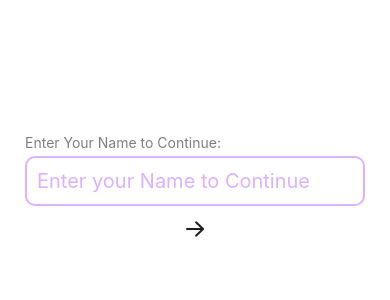
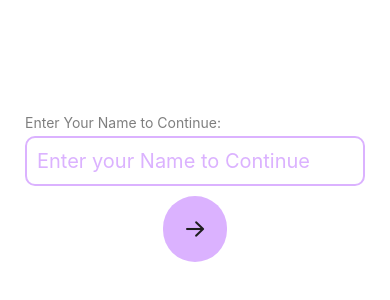
Before and after one commit to uzairqq/NoteAppReactNative, a React Native app: screen / in a window 390 px wide. Shown: the part 234-534 px from the top of the page. Built offline with nearby package versions, Linux system fonts and the light colour scheme.

Commit message:
Styling In Round Btn

```diff
--- a/app/components/RoundIconBtn.js
+++ b/app/components/RoundIconBtn.js
@@ -9,10 +9,18 @@ const RoundIconBtn = ({ antIconName, antSize, antColor }) => {
       name={antIconName}
       size={antSize || 24}
       color={antColor || colors.DARK}
+      style={styles.icon}
     />
   );
 };
 
-const styles = StyleSheet.create({});
+const styles = StyleSheet.create({
+  icon: {
+    backgroundColor: colors.PRIMARY,
+    padding: 20,
+    borderRadius: 50,
+    elevation: 5,
+  },
+});
 
 export default RoundIconBtn;
```
